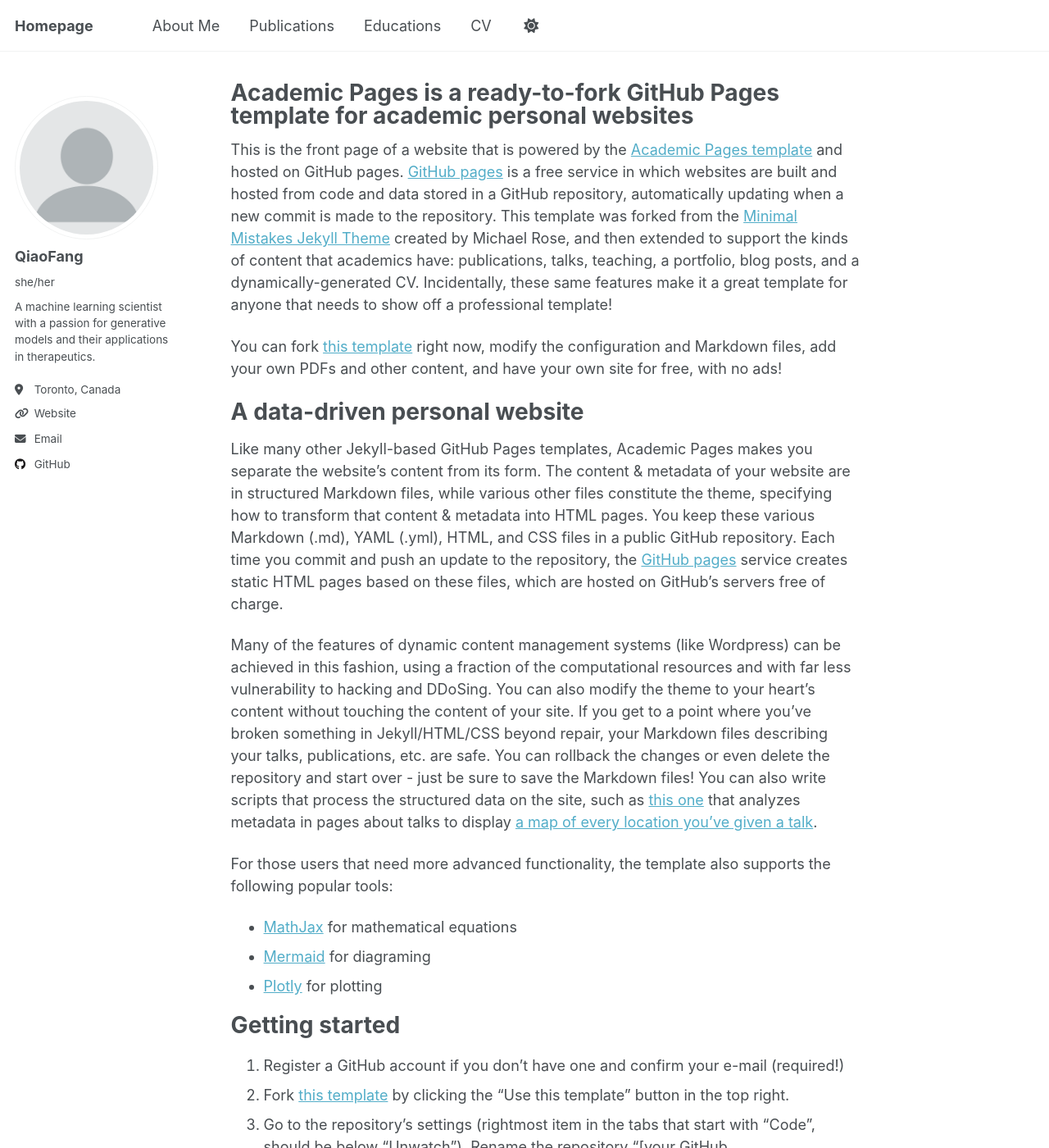
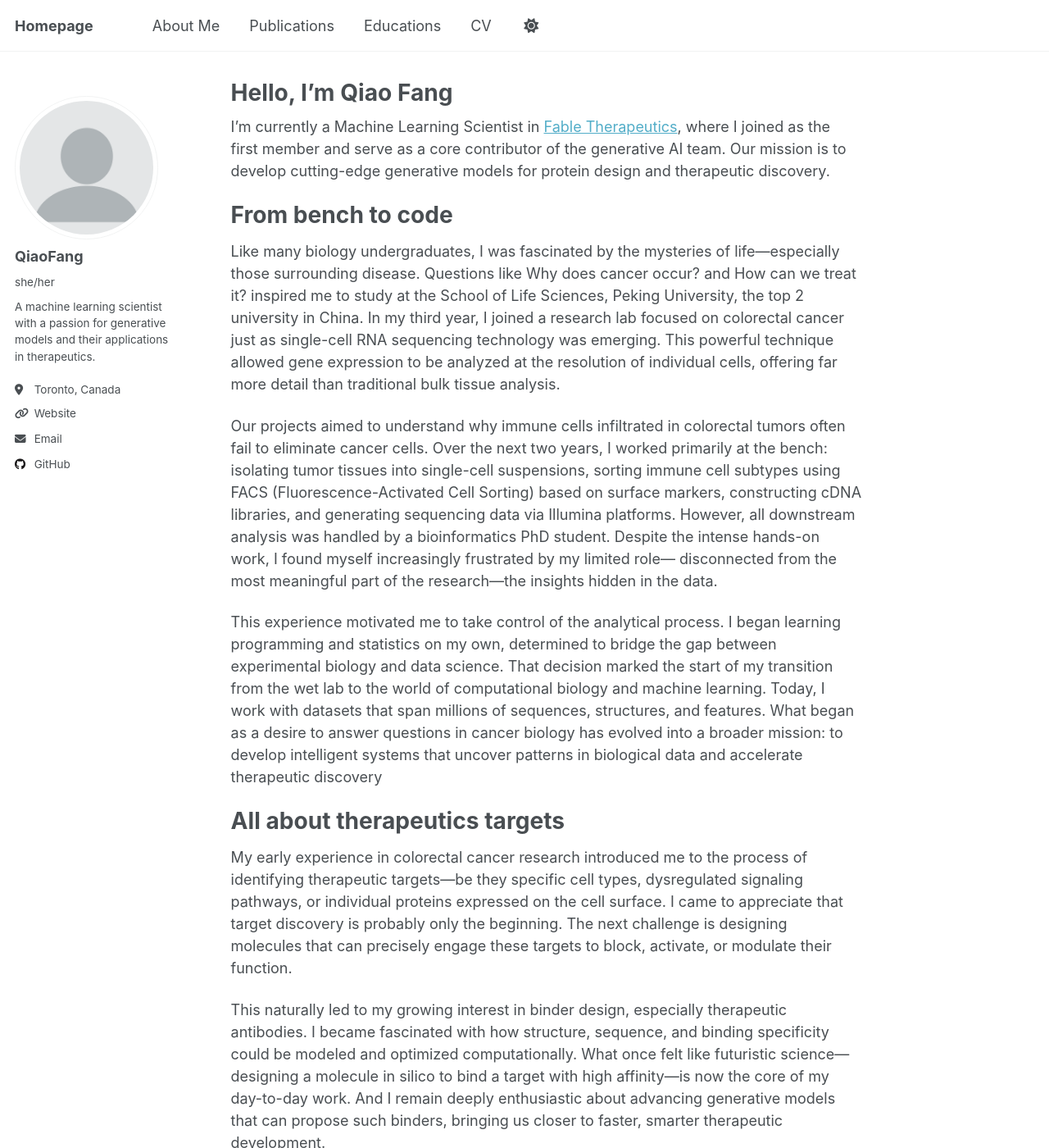
Before and after one commit to QiaoFangQQ/QiaoFangQQ.github.io, a Jekyll site: the page built from _pages/about.md, in a window 1280 px wide and 1400 px high. Shown: the whole window at 82% size. Built offline with Jekyll 4.4.1, drawn with Linux system fonts in a browser that asks for light colours; a script that is not in the unit is left out; some of the changed text lies outside the part shown.

Commit message:
Finish content of Main page

```diff
--- a/_config.yml
+++ b/_config.yml
@@ -30,7 +30,7 @@ author:
   university       : "University of Toronto"
   uri              : "https://QiaoFang.github.io"
   email            : "re.zero1910@gmail.com"
-  github           : "https://github.com/QiaoFang-hub/"
+  github           : "QiaoFang-hub/"
 
 # Publication Category - The following the list of publication categories and their headings
 publication_category:
@@ -194,12 +194,12 @@ defaults:
       author_profile: true
       share: true
       comments: true
-  # _talks
+  # _educations
   - scope:
       path: ""
-      type: talks
+      type: educations
     values:
-      layout: talk
+      layout: education
       author_profile: true
       share: true
 
--- a/_pages/about.md
+++ b/_pages/about.md
@@ -1,56 +1,30 @@
 ---
 permalink: /
-title: "Academic Pages is a ready-to-fork GitHub Pages template for academic personal websites"
+title: "Hello, I'm Qiao Fang"
 author_profile: true
 redirect_from:
   - /about/
   - /about.html
 ---
 
-This is the front page of a website that is powered by the [Academic Pages template](https://github.com/academicpages/academicpages.github.io) and hosted on GitHub pages. [GitHub pages](https://pages.github.com) is a free service in which websites are built and hosted from code and data stored in a GitHub repository, automatically updating when a new commit is made to the repository. This template was forked from the [Minimal Mistakes Jekyll Theme](https://mmistakes.github.io/minimal-mistakes/) created by Michael Rose, and then extended to support the kinds of content that academics have: publications, talks, teaching, a portfolio, blog posts, and a dynamically-generated CV. Incidentally, these same features make it a great template for anyone that needs to show off a professional template!
+I'm currently a Machine Learning Scientist in [Fable Therapeutics](https://www.fabletherapeutics.com/), where I joined as the first member and serve as a core contributor of the generative AI team. Our mission is to develop cutting-edge generative models for protein design and therapeutic discovery.
 
- You can fork [this template](https://github.com/academicpages/academicpages.github.io) right now, modify the configuration and Markdown files, add your own PDFs and other content, and have your own site for free, with no ads!
 
-A data-driven personal website
+From bench to code
 ======
-Like many other Jekyll-based GitHub Pages templates, Academic Pages makes you separate the website's content from its form. The content & metadata of your website are in structured Markdown files, while various other files constitute the theme, specifying how to transform that content & metadata into HTML pages. You keep these various Markdown (.md), YAML (.yml), HTML, and CSS files in a public GitHub repository. Each time you commit and push an update to the repository, the [GitHub pages](https://pages.github.com/) service creates static HTML pages based on these files, which are hosted on GitHub's servers free of charge.
+Like many biology undergraduates, I was fascinated by the mysteries of life—especially those surrounding disease. Questions like Why does cancer occur? and How can we treat it? inspired me to study at the School of Life Sciences, Peking University, the top 2 university in China. In my third year, I joined a research lab focused on colorectal cancer just as single-cell RNA sequencing technology was emerging. This powerful technique allowed gene expression to be analyzed at the resolution of individual cells, offering far more detail than traditional bulk tissue analysis.
 
-Many of the features of dynamic content management systems (like Wordpress) can be achieved in this fashion, using a fraction of the computational resources and with far less vulnerability to hacking and DDoSing. You can also modify the theme to your heart's content without touching the content of your site. If you get to a point where you've broken something in Jekyll/HTML/CSS beyond repair, your Markdown files describing your talks, publications, etc. are safe. You can rollback the changes or even delete the repository and start over - just be sure to save the Markdown files! You can also write scripts that process the structured data on the site, such as [this one](https://github.com/academicpages/academicpages.github.io/blob/master/talkmap.ipynb) that analyzes metadata in pages about talks to display [a map of every location you've given a talk](https://academicpages.github.io/talkmap.html).
+Our projects aimed to understand why immune cells infiltrated in colorectal tumors often fail to eliminate cancer cells. Over the next two years, I worked primarily at the bench: isolating tumor tissues into single-cell suspensions, sorting immune cell subtypes using FACS (Fluorescence-Activated Cell Sorting) based on surface markers, constructing cDNA libraries, and generating sequencing data via Illumina platforms. However, all downstream analysis was handled by a bioinformatics PhD student. Despite the intense hands-on work, I found myself increasingly frustrated by my limited role— disconnected from the most meaningful part of the research—the insights hidden in the data.
 
-For those users that need more advanced functionality, the template also supports the following popular tools:
-- [MathJax](https://www.mathjax.org/) for mathematical equations
-- [Mermaid](https://mermaid.js.org/) for diagraming
-- [Plotly](https://plotly.com/javascript/) for plotting
+This experience motivated me to take control of the analytical process. I began learning programming and statistics on my own, determined to bridge the gap between experimental biology and data science. That decision marked the start of my transition from the wet lab to the world of computational biology and machine learning. Today, I work with datasets that span millions of sequences, structures, and features. What began as a desire to answer questions in cancer biology has evolved into a broader mission: to develop intelligent systems that uncover patterns in biological data and accelerate therapeutic discovery
 
-Getting started
+
+All about therapeutics targets
 ======
-1. Register a GitHub account if you don't have one and confirm your e-mail (required!)
-1. Fork [this template](https://github.com/academicpages/academicpages.github.io) by clicking the "Use this template" button in the top right.
-1. Go to the repository's settings (rightmost item in the tabs that start with "Code", should be below "Unwatch"). Rename the repository "[your GitHub username].github.io", which will also be your website's URL.
-1. Set site-wide configuration and create content & metadata (see below -- also see [this set of diffs](http://archive.is/3TPas) showing what files were changed to set up [an example site](https://getorg-testacct.github.io) for a user with the username "getorg-testacct")
-1. Upload any files (like PDFs, .zip files, etc.) to the files/ directory. They will appear at https://[your GitHub username].github.io/files/example.pdf.
-1. Check status by going to the repository settings, in the "GitHub pages" section
+My early experience in colorectal cancer research introduced me to the process of identifying therapeutic targets—be they specific cell types, dysregulated signaling pathways, or individual proteins expressed on the cell surface. I came to appreciate that target discovery is probably only the beginning. The next challenge is designing molecules that can precisely engage these targets to block, activate, or modulate their function.
 
-Site-wide configuration
-------
-The main configuration file for the site is in the base directory in [_config.yml](https://github.com/academicpages/academicpages.github.io/blob/master/_config.yml), which defines the content in the sidebars and other site-wide features. You will need to replace the default variables with ones about yourself and your site's github repository. The configuration file for the top menu is in [_data/navigation.yml](https://github.com/academicpages/academicpages.github.io/blob/master/_data/navigation.yml). For example, if you don't have a portfolio or blog posts, you can remove those items from that navigation.yml file to remove them from the header.
+This naturally led to my growing interest in binder design, especially therapeutic antibodies. I became fascinated with how structure, sequence, and binding specificity could be modeled and optimized computationally. What once felt like futuristic science—designing a molecule in silico to bind a target with high affinity—is now the core of my day-to-day work. And I remain deeply enthusiastic about advancing generative models that can propose such binders, bringing us closer to faster, smarter therapeutic development.
 
-Create content & metadata
-------
-For site content, there is one Markdown file for each type of content, which are stored in directories like _publications, _talks, _posts, _teaching, or _pages. For example, each talk is a Markdown file in the [_talks directory](https://github.com/academicpages/academicpages.github.io/tree/master/_talks). At the top of each Markdown file is structured data in YAML about the talk, which the theme will parse to do lots of cool stuff. The same structured data about a talk is used to generate the list of talks on the [Talks page](https://academicpages.github.io/talks), each [individual page](https://academicpages.github.io/talks/2012-03-01-talk-1) for specific talks, the talks section for the [CV page](https://academicpages.github.io/cv), and the [map of places you've given a talk](https://academicpages.github.io/talkmap.html) (if you run this [python file](https://github.com/academicpages/academicpages.github.io/blob/master/talkmap.py) or [Jupyter notebook](https://github.com/academicpages/academicpages.github.io/blob/master/talkmap.ipynb), which creates the HTML for the map based on the contents of the _talks directory).
 
-**Markdown generator**
-
-The repository includes [a set of Jupyter notebooks](https://github.com/academicpages/academicpages.github.io/tree/master/markdown_generator
-) that converts a CSV containing structured data about talks or presentations into individual Markdown files that will be properly formatted for the Academic Pages template. The sample CSVs in that directory are the ones I used to create my own personal website at stuartgeiger.com. My usual workflow is that I keep a spreadsheet of my publications and talks, then run the code in these notebooks to generate the Markdown files, then commit and push them to the GitHub repository.
-
-How to edit your site's GitHub repository
-------
-Many people use a git client to create files on their local computer and then push them to GitHub's servers. If you are not familiar with git, you can directly edit these configuration and Markdown files directly in the github.com interface. Navigate to a file (like [this one](https://github.com/academicpages/academicpages.github.io/blob/master/_talks/2012-03-01-talk-1.md) and click the pencil icon in the top right of the content preview (to the right of the "Raw | Blame | History" buttons). You can delete a file by clicking the trashcan icon to the right of the pencil icon. You can also create new files or upload files by navigating to a directory and clicking the "Create new file" or "Upload files" buttons.
-
-Example: editing a Markdown file for a talk
-![Editing a Markdown file for a talk](/images/editing-talk.png)
-
-For more info
-------
-More info about configuring Academic Pages can be found in [the guide](https://academicpages.github.io/markdown/), the [growing wiki](https://github.com/academicpages/academicpages.github.io/wiki), and you can always [ask a question on GitHub](https://github.com/academicpages/academicpages.github.io/discussions). The [guides for the Minimal Mistakes theme](https://mmistakes.github.io/minimal-mistakes/docs/configuration/) (which this theme was forked from) might also be helpful.
+This is just the beginning. More to come...
+======
```
